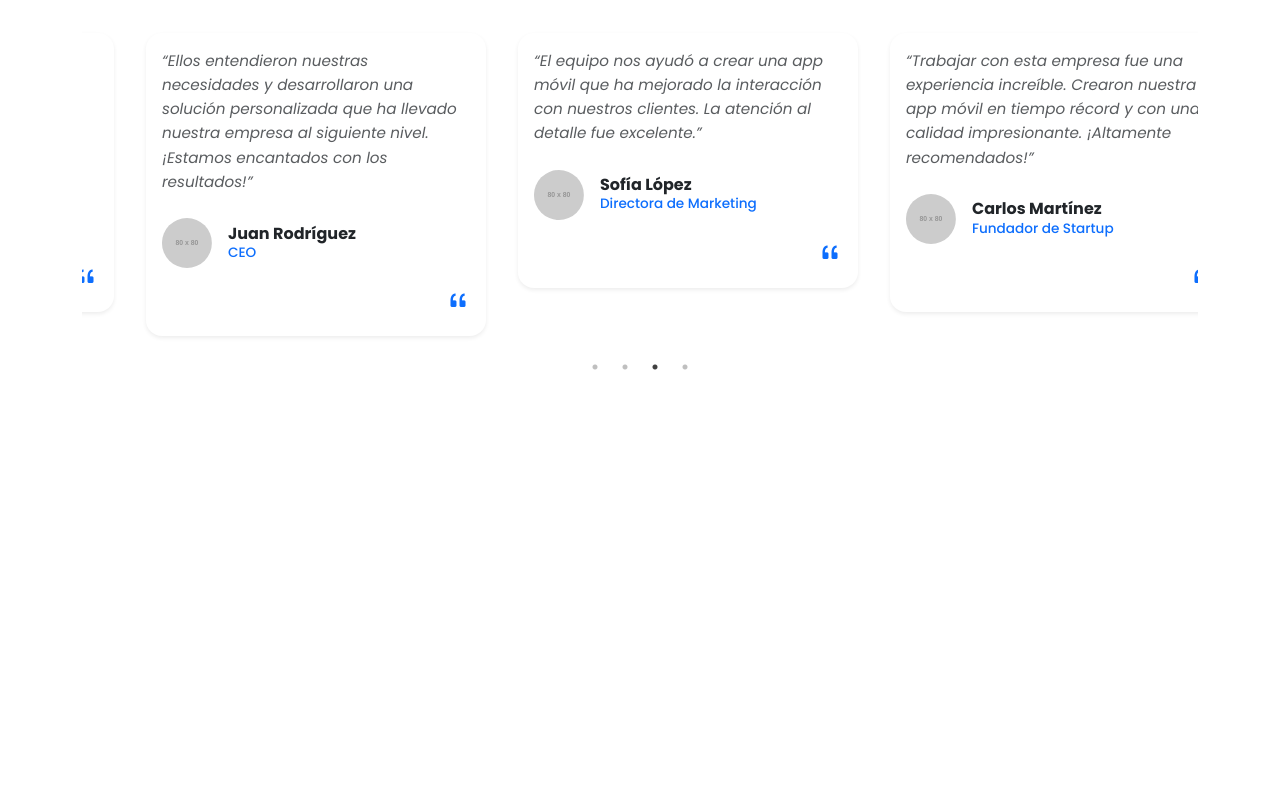
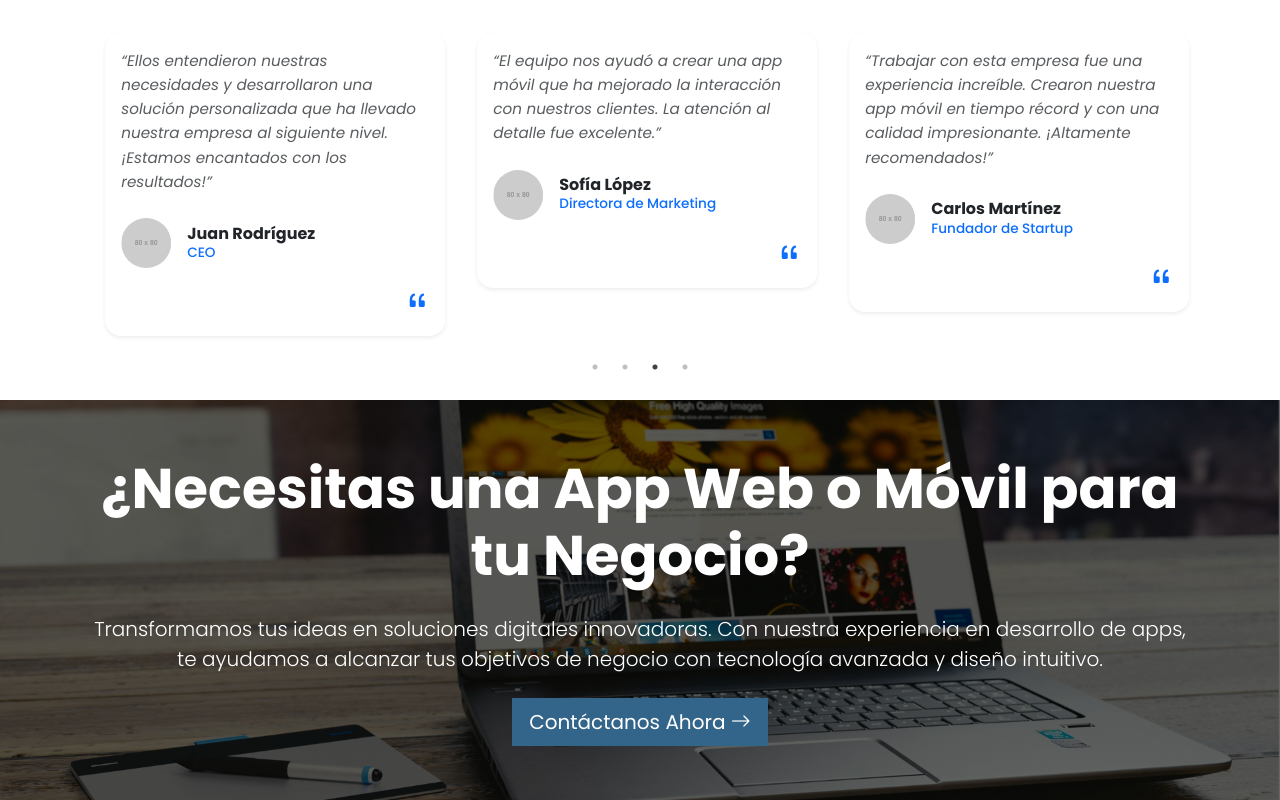
Before and after one commit to axxving/app-jsdevs-axv, a React (Vite) app: page / in a window 1280 px wide. Shown: the part 4163-4963 px from the top of the page. Before the commit the page ends 4563 px from the top, so only its background shows below. Built offline with nearby package versions, Linux system fonts and the light colour scheme.

Commit message:
fix: cta

```diff
--- a/src/components/page/Page.jsx
+++ b/src/components/page/Page.jsx
@@ -36,8 +36,8 @@ export const Page = () => {
             <Technologies />
             <Reasons />
             <Testimonials />
-            {/* <CallToAction />
-            <CaseStudies />
+            <CallToAction />
+            {/* <CaseStudies />
             <Process />
             <FAQSection />
             <Blog />
--- a/src/components/page/cta/CallToAction.jsx
+++ b/src/components/page/cta/CallToAction.jsx
@@ -1,11 +1,12 @@
 import React from 'react';
+import imgCta from '../../../assets/img/img-cta.png';
 
 export const CallToAction = () => {
     return (
         <section
             className="call-to-action-section text-white d-flex align-items-center"
             style={{
-                backgroundImage: "url('https://via.placeholder.com/1920x600')", // Cambia esta URL por tu imagen de fondo
+                backgroundImage: `linear-gradient(rgba(0, 0, 0, 0.6), rgba(0, 0, 0, 0.6)), url('${imgCta}')`,
                 backgroundSize: 'cover',
                 backgroundPosition: 'center',
                 minHeight: '50vh',
@@ -26,11 +27,21 @@ export const CallToAction = () => {
                 {/* Botón */}
                 <a
                     href="#contact"
-                    className="btn btn-primary btn-lg"
+                    className="btn btn-lg text-white"
                     style={{
-                        backgroundColor: '#007bff',
-                        border: 'none',
+                        backgroundColor: '#33658A',
+                        // border: 'none',
+                        // padding: '12px 30px',
+                        // borderRadius: '8px',
+                        // fontWeight: 'bold',
+                        // transition: 'all 0.3s ease',
                     }}
+                    // onMouseOver={e => {
+                    //     e.target.style.backgroundColor = '#28527A'; // Azul más oscuro en hover
+                    // }}
+                    // onMouseOut={e => {
+                    //     e.target.style.backgroundColor = '#33658A'; // Regresa al azul original
+                    // }}
                 >
                     Contáctanos Ahora <i className="bi bi-arrow-right"></i>
                 </a>
```
Also changed, not shown: src/assets/img/img-cta.png (added).
